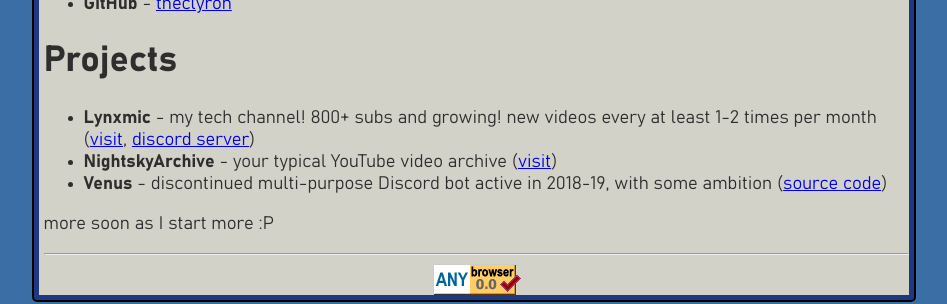
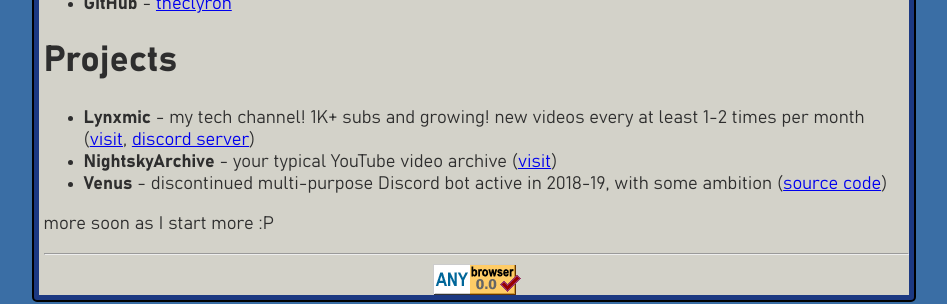
Before and after one commit to theclyron/legacy-site, a Jekyll site: the page built from index.md, in a window 1280 px wide. Shown: the part 424-728 px from the top of the page, without its empty margins (166-1113 px from the left). Built offline with Jekyll 4.4.1, drawn with Linux system fonts in a browser that asks for light colours.

Commit message:
update lynxmic sub count

```diff
--- a/index.md
+++ b/index.md
@@ -16,7 +16,7 @@
 * **GitHub** - [theclyron][5]
 
 # Projects
-* **Lynxmic** - my tech channel! 800+ subs and growing! new videos every at least 1-2 times per month ([visit][3], [discord server][1])
+* **Lynxmic** - my tech channel! 1K+ subs and growing! new videos every at least 1-2 times per month ([visit][3], [discord server][1])
 * **NightskyArchive** - your typical YouTube video archive ([visit][4])
 * **Venus** - discontinued multi-purpose Discord bot active in 2018-19, with some ambition ([source code][6])
 
```
